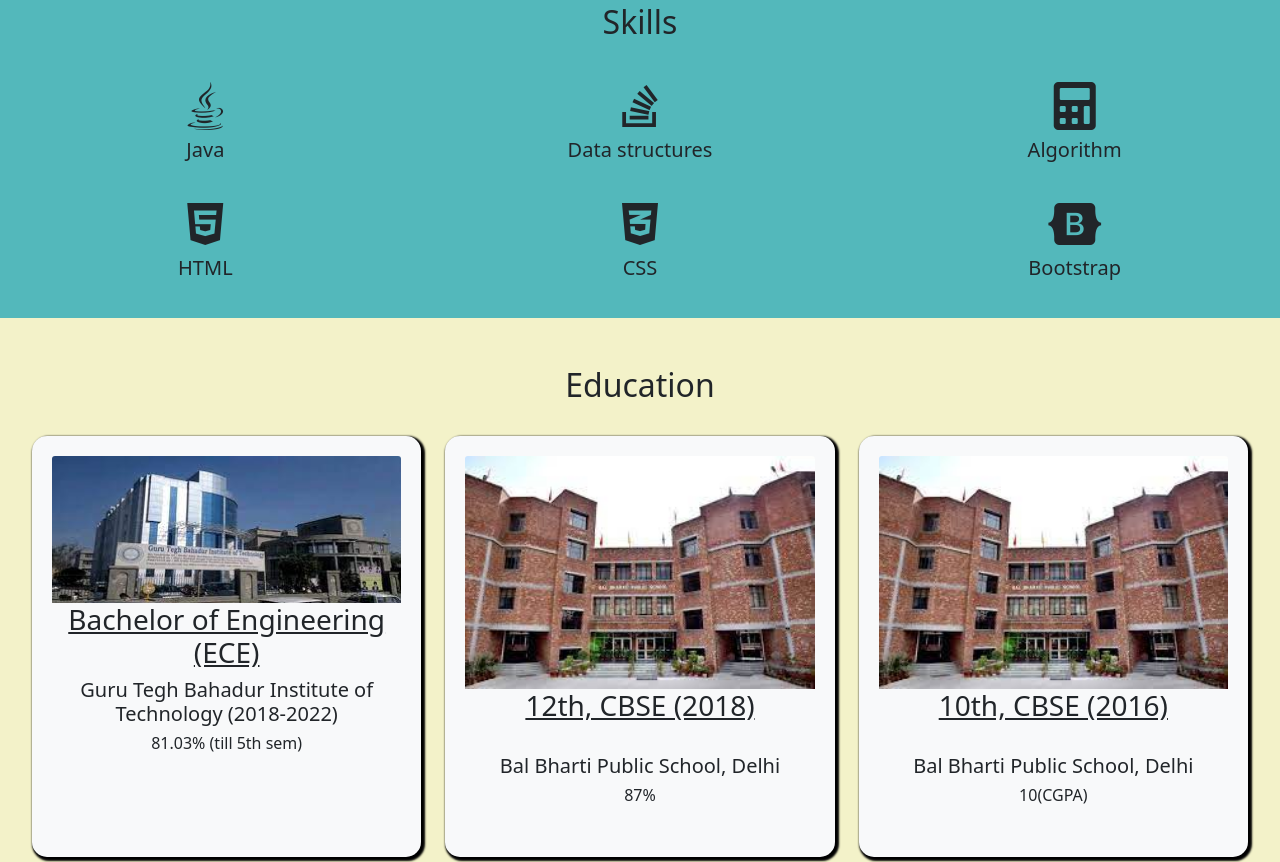
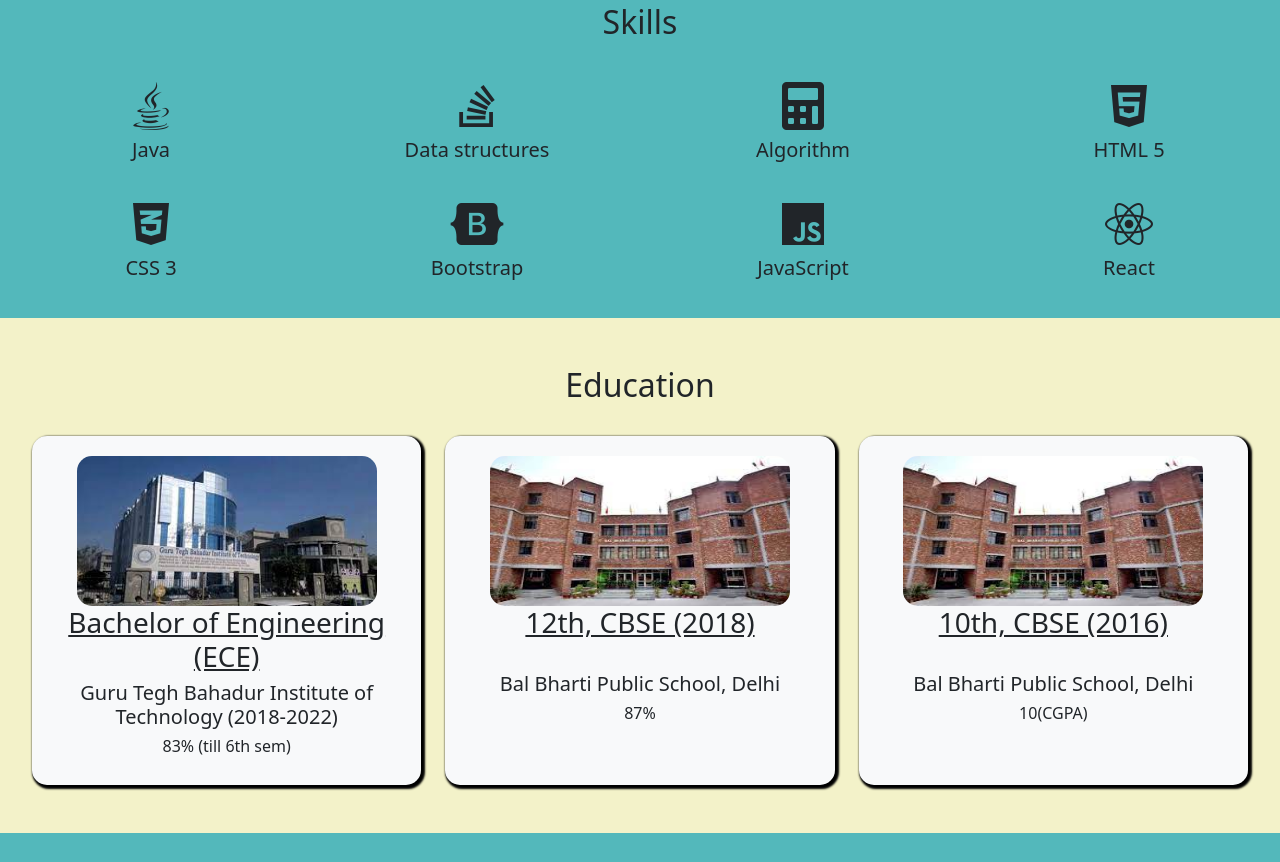
Before and after one commit to Deepankshi-Verma/portfolio, a plain HTML site: page index.html in a window 1280 px wide. Shown: the part 1095-1957 px from the top of the page. Drawn offline with nearby package versions, Linux system fonts and the light colour scheme.

Commit message:
improvement

```diff
--- a/index.html
+++ b/index.html
@@ -79,29 +79,37 @@
     <section id="skill">
       <h2 class="sectionHeading"> Skills</h2>
       <div class="row">
-        <div class="col-md-4 icon">
+        <div class="col-md-3 col-sm-6 icon">
           <i class="fab fa-java fa-3x"></i>
           <h5>Java</h5>
         </div>
-        <div class="col-md-4 icon">
+        <div class="col-md-3 col-sm-6 icon">
           <i class="fab fa-stack-overflow fa-3x"></i>
           <h5>Data structures</h5>
         </div>
-        <div class="col-md-4 icon">
+        <div class="col-md-3 col-sm-6 icon">
           <i class="fas fa-calculator fa-3x"></i>
           <h5>Algorithm</h5>
         </div>
-        <div class="col-md-4 icon">
+        <div class="col-md-3 col-sm-6 icon">
           <i class="fab fa-html5  fa-3x"></i>
-          <h5>HTML</h5>
+          <h5>HTML 5</h5>
         </div>
-        <div class="col-md-4 icon">
+        <div class="col-md-3 col-sm-6 icon">
           <i class="fab fa-css3-alt fa-3x"></i>
-          <h5>CSS</h5>
+          <h5>CSS 3</h5>
         </div>
-        <div class="col-md-4 icon">
+        <div class="col-md-3 col-sm-6 icon">
           <i class="fab fa-bootstrap fa-3x"></i>
           <h5>Bootstrap</h5>
+        </div>
+        <div class="col-md-3 col-sm-6 icon">
+          <i class="fab fa-js fa-3x"></i>
+          <h5>JavaScript</h5>
+        </div>
+        <div class="col-md-3 col-sm-6 icon">
+          <i class="fab fa-react fa-3x"></i>
+          <h5>React</h5>
         </div>
       </div>
     </section>
@@ -113,7 +121,7 @@
       <div class="row educationCard">
         <div class="col-sm-12 col-md-4 pt-4">
           <div class="brd bg-light" class="card ">
-            <img src="gtbit.jpg" class="card-img-top img-fluid">
+            <img src="gtbit.jpg" class="eduPic" class="card-img-top img-fluid">
             <div class="card-block-1">
               <h3 class="card-title font-staat font-size-30"><u>Bachelor of Engineering (ECE) </u>
               </h3>
@@ -123,14 +131,14 @@
                 (2018-2022)</h5>
             </div>
             <div class="card-block-3">
-              <h6 class="font-ram font-size-16"> 81.03% (till 5th sem) </h6>
+              <h6 class="font-ram font-size-16"> 83% (till 6th sem) </h6>
             </div>
           </div>
         </div>
 
         <div class="col-sm-12 col-md-4 pt-4">
           <div class="brd bg-light" class="card ">
-            <img src="balBharti.jpg" class="card-img-top img-fluid">
+            <img src="balBharti.jpg" class="eduPic" class="card-img-top img-fluid">
             <div class="card-block-1">
               <h3 class="card-title font-staat font-size-30">
                 <u>12th, CBSE (2018)</u></h3><br>
@@ -146,7 +154,7 @@
 
         <div class="col-sm-12 col-md-4 pt-4">
           <div class="brd bg-light" class="card">
-            <img src="balBharti.jpg" class="card-img-top img-fluid">
+            <img src="balBharti.jpg" class="eduPic" class="card-img-top img-fluid">
             <div class="card-block-1">
               <h3 class="card-title font-staat font-size-30"><u>10th, CBSE (2016)
               </u></h3>
--- a/style.css
+++ b/style.css
@@ -90,11 +90,17 @@ h2{
     margin-bottom: 30px;
 }
 
+/* education section  */
 #Education{
     background-color: #F3F2C9;
     padding: 3rem 2rem ;
 }
 
+.eduPic{
+    height:150px;
+    width:300px;
+    border-radius: 15px;
+}
 
 .brd {
     border-radius:15px;
@@ -122,7 +128,7 @@ h2{
 
 
 /* media query useed to make page responsive  */
-@media(max-width:950px){
+@media(max-width:1050px){
 
    #content{
        text-align: left;
@@ -133,13 +139,13 @@ h2{
    }
 
   .name{
-        color:#53B8BB;
+        color:purple;
         font-size:2rem;
         padding: 3rem  4rem  0.5rem 3rem;
   }
 
    .subHeading{
-      color: #53B8BB;
+      color: purple ;
    }
   #title{
       text-align: center;
```
